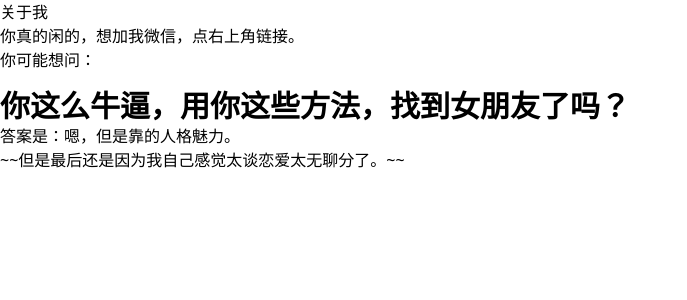
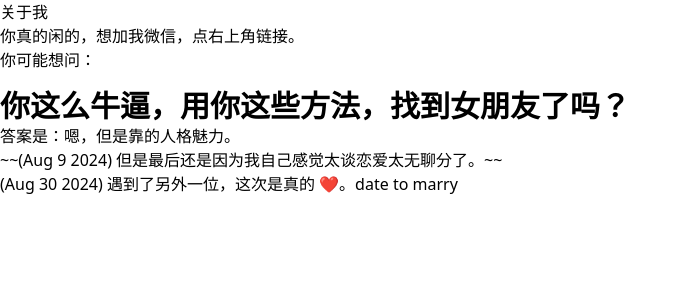
Before and after one commit to EvanNotFound/how-to-deal-with-my-crush, a Next.js app: page /about-me in a window 1280 px wide. Shown: the top 300 px of the page, without its empty margins (0-687 px from the left). Built offline with nearby package versions, Linux system fonts and the light colour scheme.

Commit message:
feat: Update about-me page with personal relationship status
- Add timestamp to previous relationship status update
- Remove outdated comments
- Include new relationship update with timestamp and emoji

```diff
--- a/pages/about-me.mdx
+++ b/pages/about-me.mdx
@@ -14,10 +14,6 @@ comments: false
 
 答案是：嗯，但是靠的人格魅力。
 
-~~但是最后还是因为我自己感觉太谈恋爱太无聊分了。~~
+~~(Aug 9 2024) 但是最后还是因为我自己感觉太谈恋爱太无聊分了。~~
 
-[//]: # "然后是，"
-[//]: #
-[//]: # "我永远只爱我女朋友。"
-[//]: #
-[//]: # "谢谢你，支持我 😘。"
+(Aug 30 2024) 遇到了另外一位，这次是真的 ❤️。date to marry
```
